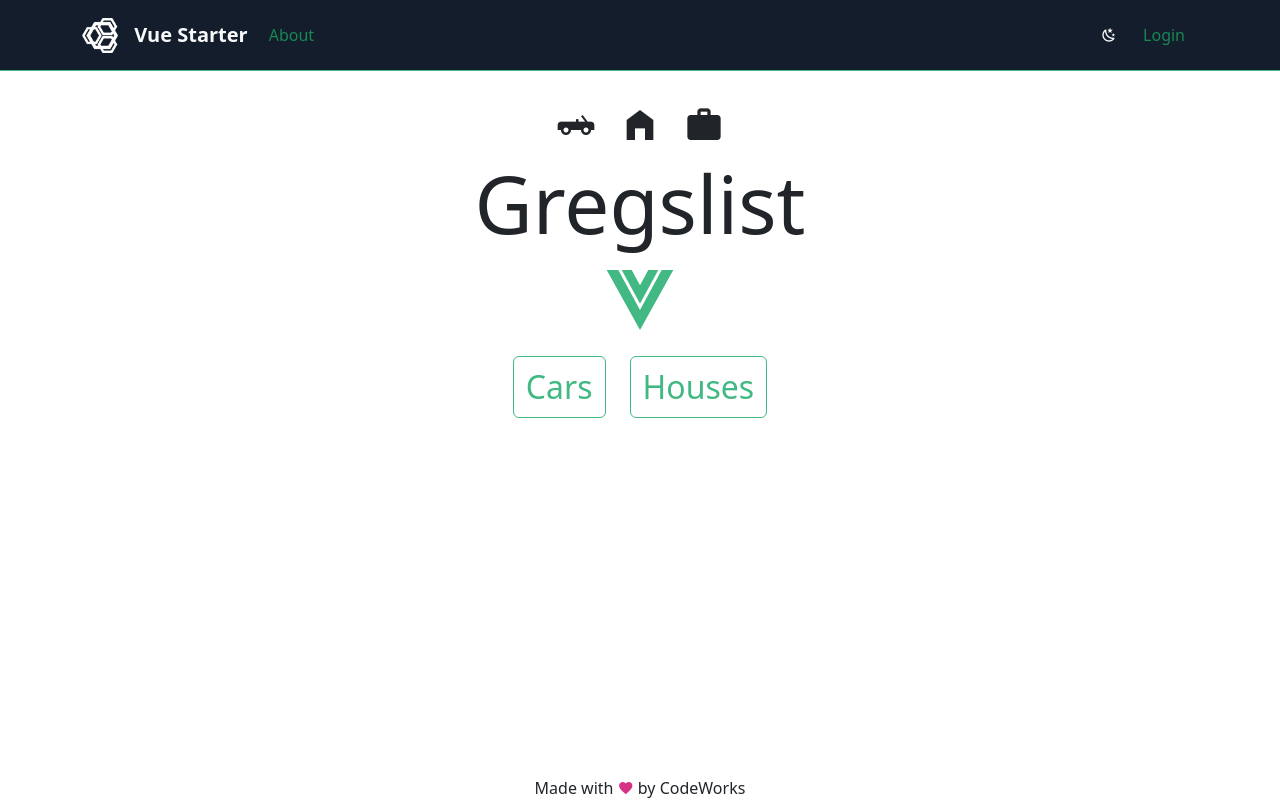
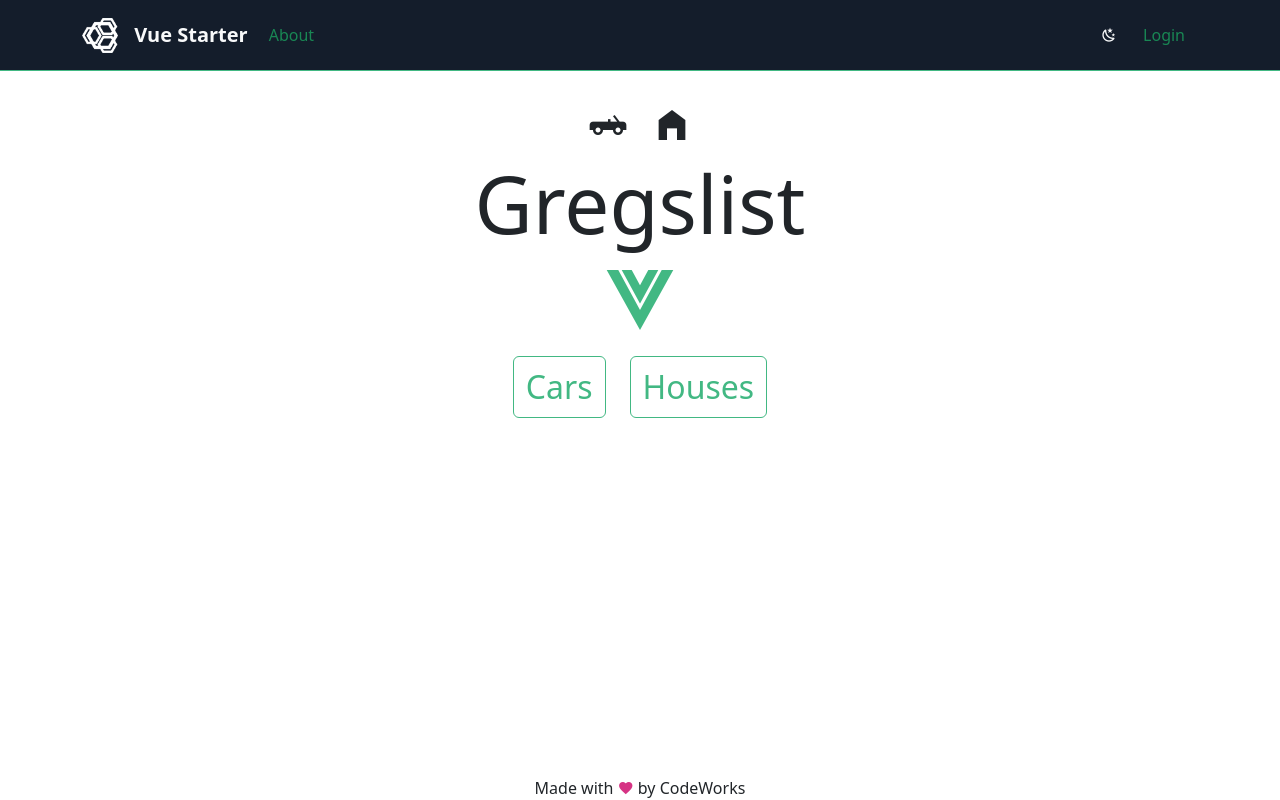
Before and after one commit to MayhemK/GregslistMakeup, a Vue app in the folder client/: page / in a window 1280 px wide. Built offline with nearby package versions, Linux system fonts and the light colour scheme; what @bcwdev/auth0provider-client would draw is missing.

Commit message:
commit test, removed jobs mention

```diff
--- a/client/src/pages/HomePage.vue
+++ b/client/src/pages/HomePage.vue
@@ -12,7 +12,6 @@
           <div class="fs-1 d-flex gap-4 justify-content-center">
             <span class="mdi mdi-car-convertible"></span>
             <span class="mdi mdi-home-variant"></span>
-            <span class="mdi mdi-briefcase"></span>
           </div>
           <h1 class="display-1">
             Gregslist
```
